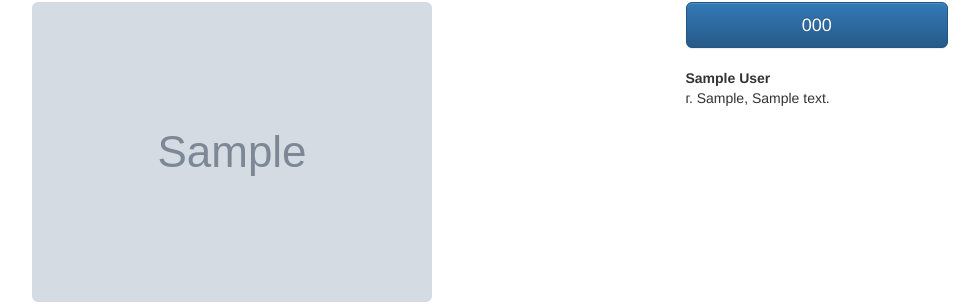
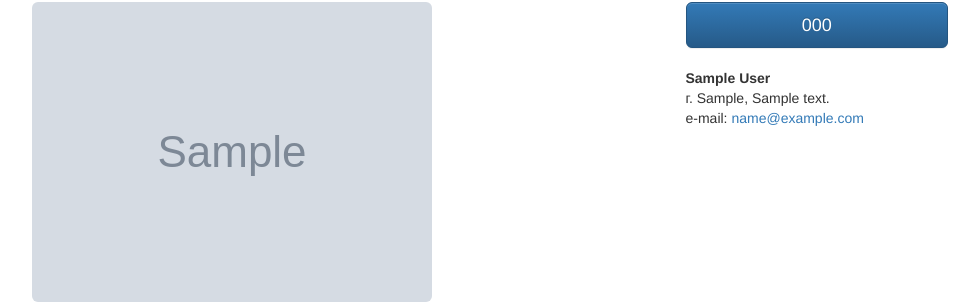
Before and after one commit to BorisKolganov/piscatory, a Django app: page /adverts/1/ in a window 1280 px wide. Shown: the part 545-851 px from the top of the page, without its empty margins (262-1241 px from the left). Run offline with Django 3.2, Linux system fonts and the light colour scheme; tables that the repository leaves empty hold one stand-in row (values such as "Sample post"); grey boxes marked "Sample" are stand-in pictures; some libraries are stand-ins or nearby versions.

Commit message:
add email

```diff
--- a/adverts/templates/adverts/show.html
+++ b/adverts/templates/adverts/show.html
@@ -44,6 +44,7 @@
                 <address>
                     <strong>{{ advert.owner.get_full_name }}</strong><br/>
                     г. {{ advert.city }}, {{ advert.address }}<br/>
+                    e-mail: <a href="mailto:{{ advert.owner.email }}">{{ advert.owner.email }}</a>
                 </address>
             </div>
         </div>
```
